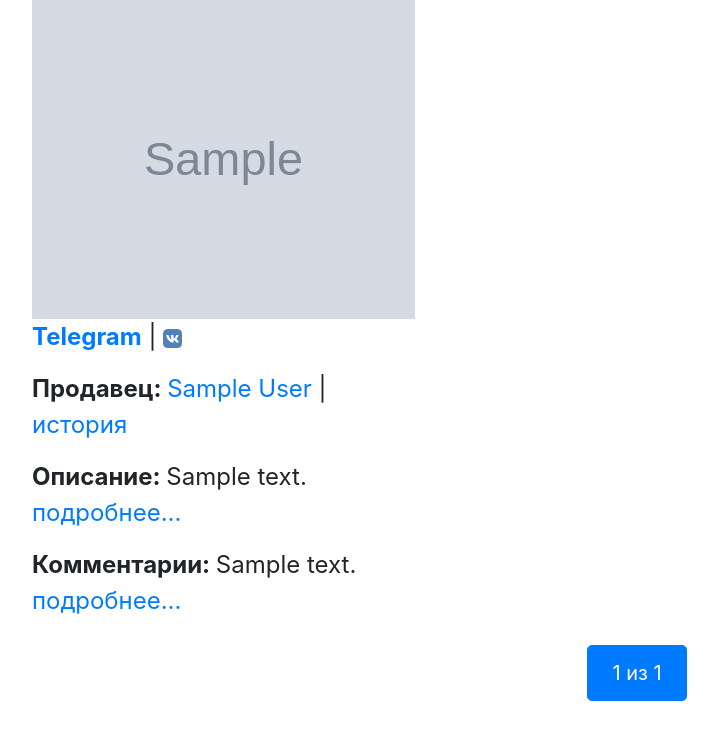
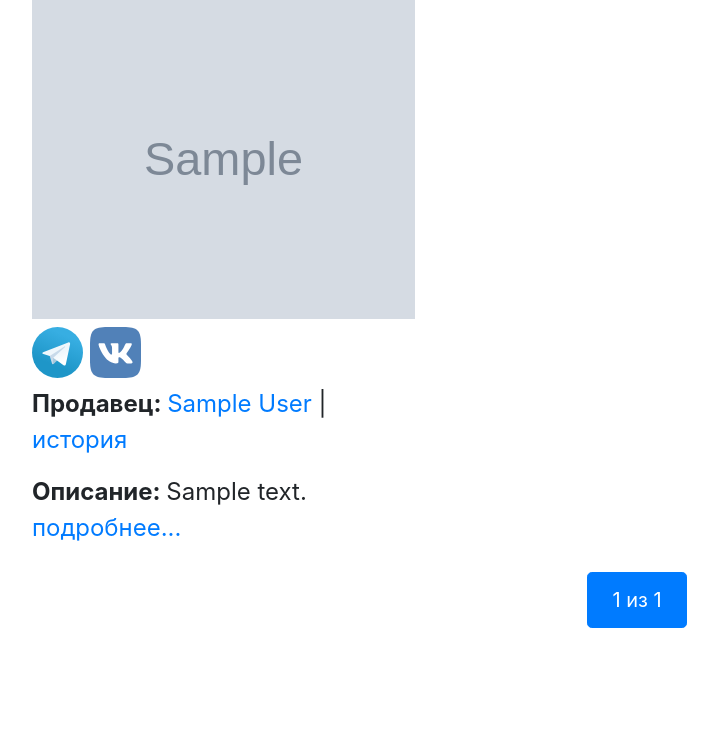
Before and after one commit to fut33v/barahloch.ru, a Django app: page / in a window 1280 px wide. Shown: the part 221-952 px from the top of the page, without its empty margins (3-721 px from the left). After the commit the page ends 849 px from the top, so only its background shows below. Run offline with Django 3.2, Linux system fonts and the light colour scheme; tables that the repository leaves empty hold one stand-in row (values such as "Sample post"); grey boxes marked "Sample" are stand-in pictures; some libraries are stand-ins or nearby versions.

Commit message:
tg logo, good detail, goods, albums list update, photo preview

```diff
--- a/barahloch/models.py
+++ b/barahloch/models.py
@@ -56,6 +56,7 @@ class BarahlochannelGoods(models.Model):
     vk_owner_id = models.IntegerField(primary_key=True)
     vk_photo_id = models.IntegerField()
     photo_link = models.CharField(max_length=1024)
+    photo_preview = models.CharField(max_length=1024)
     seller = models.ForeignKey('Sellers', models.DO_NOTHING)
     descr = models.CharField(max_length=6666, blank=True, null=True)
     comments = models.CharField(max_length=1024, blank=True, null=True)
@@ -72,6 +73,11 @@ class BarahlochannelGoods(models.Model):
 
     def duplicates_number(self):
         return BarahlochannelGoods.objects.filter(hash=self.hash).count()
+
+    def get_preview_photo(self):
+        if not self.photo_preview:
+            return self.photo_link
+        return self.photo_preview
 
     class Meta:
         managed = False
--- a/barahloch/static/style.css
+++ b/barahloch/static/style.css
@@ -62,6 +62,10 @@ header {
     height: 100%
 }
 
+.album-caption {
+    background-color: rgba(255, 255, 255, 0.7);
+}
+
 .seller {
     margin: 5px;
 }
@@ -81,9 +85,13 @@ header {
 }
 
 .vk-logo-sellers {
-    width: 1vw;
+    width: 3vw;
 }
 
 .vk-logo-goods {
-    width: 1.5vw;
+    width: 4vw;
 }
+
+.link-img {
+    text-decoration: none !important;
+}
--- a/barahloch/templates/goods.html
+++ b/barahloch/templates/goods.html
@@ -15,23 +15,21 @@
                 <h5><b> {{ g.date }} </b></h5>
                 <div>
                     <a href="{% url 'good_detail' owner_id=g.vk_owner_id photo_id=g.vk_photo_id %}">
-                        <div class="good-img" style="background-image:url('{{g.photo_link}}')"></div>
+                        <div class="good-img" style="background-image:url('{{g.get_preview_photo}}')"></div>
                     </a>
                 </div>
-                <div>
-                    <p>
-                        <a href="https://t.me/{{channel}}/{{ g.tg_post_id }}" target="_blank"><b>Telegram</b></a>
-                        {% if show_duplicates %}
-                            {% if g.has_duplicates %}
-                            |
-                            <a href="{% url 'goods_hash' photo_hash=g.hash %}">см. предыдущие <b>({{g.duplicates_number}})</b></a>
-                            {% endif %}
-                        {% endif %}
-                        |
-                        <a href="https://vk.com/photo{{ g.vk_owner_id }}_{{g.vk_photo_id}}">
-                            <img class="vk-logo-goods" src="{% static 'vk-logo.svg' %}" alt="ВКонтакте"/>
-                        </a>
-                    </p>
+                <div class="mt-2 mb-2" >
+                    <a class="link-img" href="https://t.me/{{channel}}/{{ g.tg_post_id }}" target="_blank">
+                        <img class="vk-logo-goods" src="{% static 'tg-logo.svg' %}" alt="Telegram"/>
+                    </a>
+                    <a class="link-img" href="https://vk.com/photo{{ g.vk_owner_id }}_{{g.vk_photo_id}}">
+                        <img class="vk-logo-goods" src="{% static 'vk-logo.svg' %}" alt="ВКонтакте"/>
+                    </a>
+                    {% if show_duplicates %}
+                    {% if g.has_duplicates %}
+                    <a href="{% url 'goods_hash' photo_hash=g.hash %}">дубли<b>({{g.duplicates_number}})</b></a>
+                    {% endif %}
+                    {% endif %}
                 </div>
                 <div>
                     {% if show_seller %}
@@ -43,18 +41,19 @@
                     </p>
                     {% endif %}
                 </div>
-                {% if g.descr %}
+                {% if g.descr  %}
                 <div>
-                    <p class="text-break"> <b>Описание: </b> {{ g.descr|truncatewords_html:40 }}
+                    <p class="text-break"> <b>Описание: </b> {{ g.descr|truncatewords_html:30 }}
                         <a href="{% url 'good_detail' owner_id=g.vk_owner_id photo_id=g.vk_photo_id %}">
                             подробнее...
                         </a>
                     </p>
                 </div>
                 {% endif %}
-                {% if g.comments %}
+
+                {% if g.comments and not g.descr %}
                 <div>
-                    <p class="text-break"> <b>Комментарии: </b> {{ g.comments|truncatewords_html:40 }}
+                    <p class="text-break"> <b>Комментарии: </b> {{ g.comments|truncatewords_html:30 }}
                         <a href="{% url 'good_detail' owner_id=g.vk_owner_id photo_id=g.vk_photo_id %}">
                             подробнее...
                         </a>
```
Also changed, not shown: barahloch/templates/albums/albums_list.html (+3 -14 lines), barahloch/templates/goods/good_detail.html (+16 -23 lines), barahloch/static/tg-logo.svg (added).
